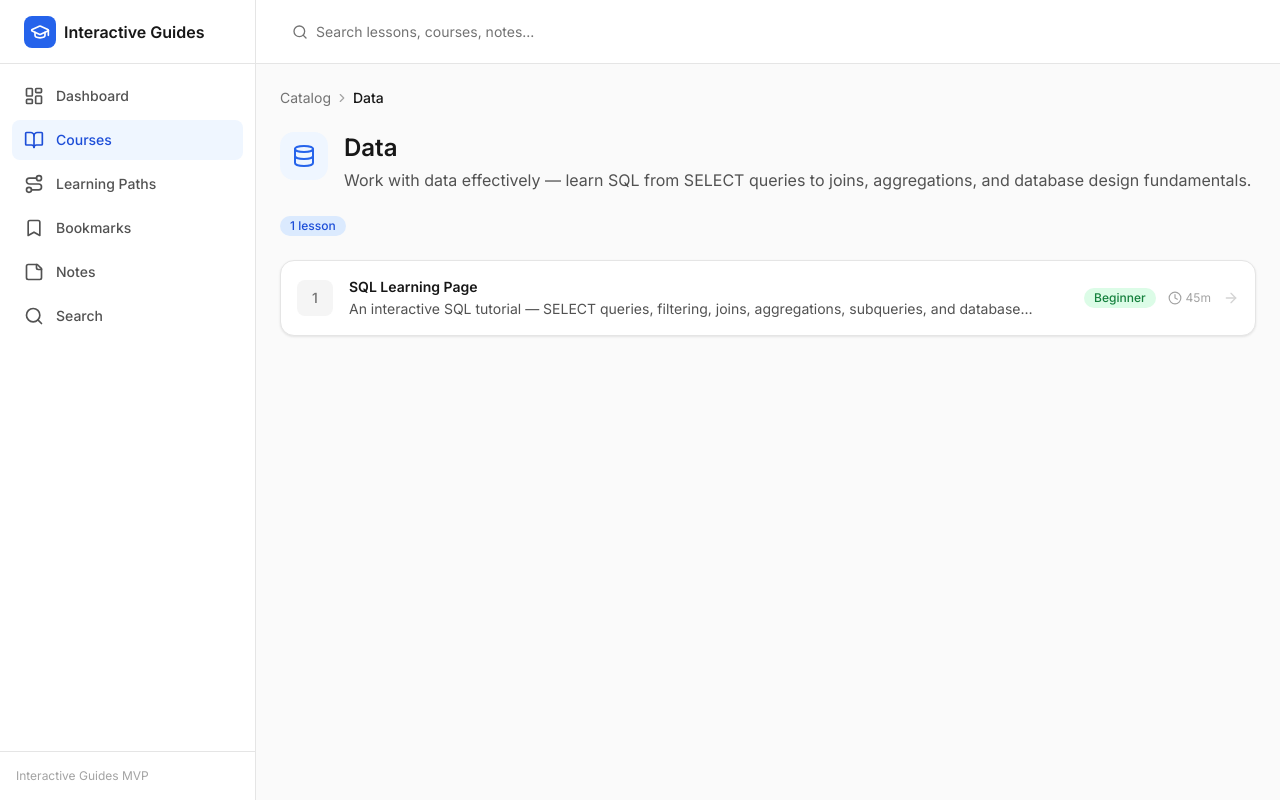
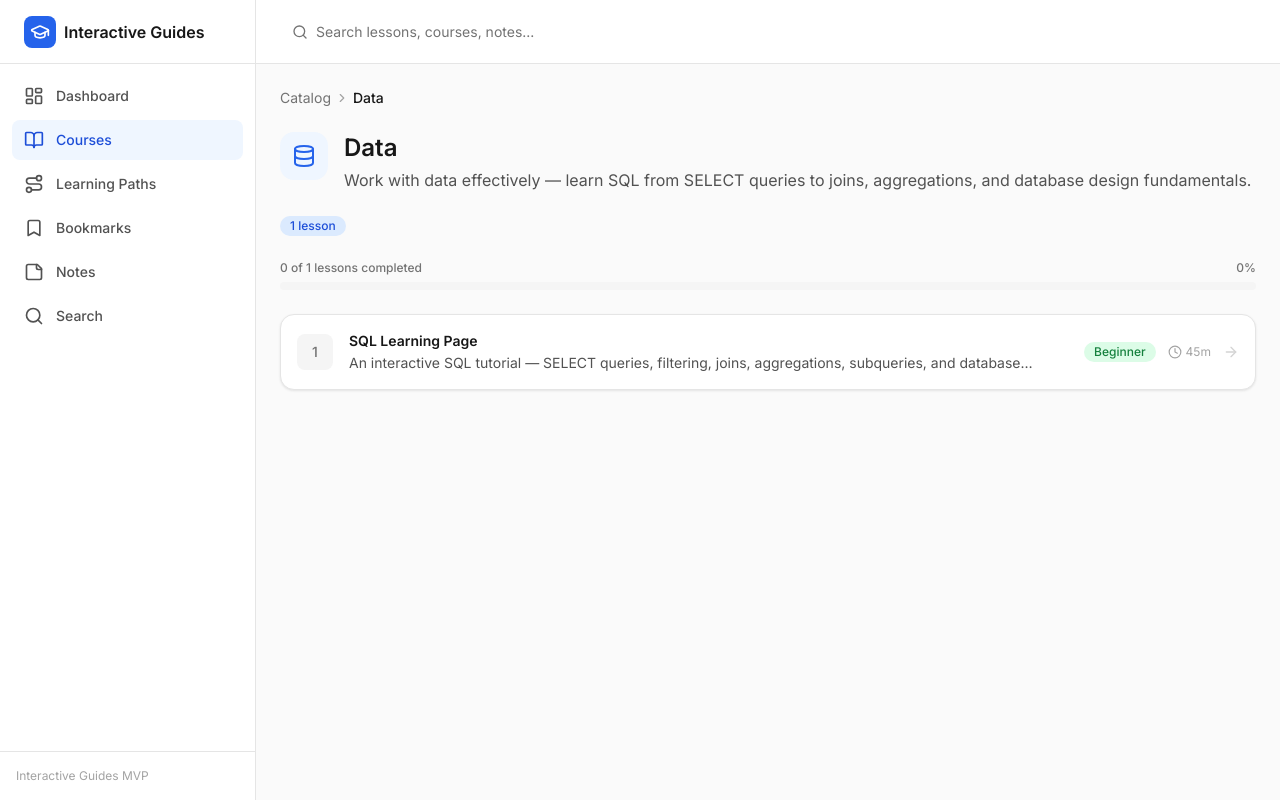
Before and after one commit to Mardakhay/interactive-guides, a React (Vite) app: page /courses/data in a window 1280 px wide. Built offline with nearby package versions, Linux system fonts and the light colour scheme.

Commit message:
Show Category Progress

```diff
--- a/src/app/pages/CourseDetailPage.tsx
+++ b/src/app/pages/CourseDetailPage.tsx
@@ -1,8 +1,9 @@
 import { useMemo } from 'react';
 import { Link, useParams } from 'react-router-dom';
-import { ArrowRight, Clock } from 'lucide-react';
+import { ArrowRight, Check, Clock } from 'lucide-react';
 import { getCategoryById, getLessonsByCategory, getCategoryIcon } from '@/features/content';
-import { Card, Badge } from '@/components/ui';
+import { useProgressStore, computeProgressStats, STATUS_BADGE_VARIANTS } from '@/features/progress';
+import { Card, Badge, ProgressBar } from '@/components/ui';
 import { Breadcrumbs } from '@/components/layout/Breadcrumbs';
 import { EmptyState } from '@/components/feedback';
 import { DIFFICULTY_COLORS, DIFFICULTY_LABELS } from '@/lib/constants';
@@ -14,6 +15,12 @@ export default function CourseDetailPage() {
 
   const category = useMemo(() => (categoryId ? getCategoryById(categoryId) : undefined), [categoryId]);
   const lessons = useMemo(() => (categoryId ? getLessonsByCategory(categoryId) : []), [categoryId]);
+
+  const progressLessons = useProgressStore((s) => s.lessons);
+  const stats = useMemo(
+    () => computeProgressStats(progressLessons, lessons.map((l) => l.id)),
+    [progressLessons, lessons],
+  );
 
   if (!category) {
     return (
@@ -57,18 +64,39 @@ export default function CourseDetailPage() {
         <Badge variant="primary">{lessons.length} {lessons.length === 1 ? 'lesson' : 'lessons'}</Badge>
       </div>
 
+      {stats.total > 0 && (
+        <ProgressBar
+          value={stats.percent}
+          label={`${stats.completed} of ${stats.total} lessons completed`}
+        />
+      )}
+
       <div className="space-y-2">
-        {lessons.map((lesson, index) => (
+        {lessons.map((lesson, index) => {
+          const status = progressLessons[lesson.id]?.status ?? 'not-started';
+          return (
             <Link key={lesson.id} to={lessonPath(lesson.id)}>
               <Card interactive className="group flex items-center gap-4 p-4">
-              <div className="flex h-9 w-9 shrink-0 items-center justify-center rounded-lg bg-neutral-100 text-sm font-medium text-neutral-500">
-                {index + 1}
+                <div
+                  className={cn(
+                    'flex h-9 w-9 shrink-0 items-center justify-center rounded-lg text-sm font-medium',
+                    status === 'completed'
+                      ? 'bg-success-100 text-success-700'
+                      : 'bg-neutral-100 text-neutral-500',
+                  )}
+                >
+                  {status === 'completed' ? <Check className="h-4 w-4" /> : index + 1}
                 </div>
                 <div className="flex-1 min-w-0">
                   <h3 className="text-sm font-semibold text-neutral-900 group-hover:text-primary-700">{lesson.title}</h3>
                   <p className="mt-0.5 line-clamp-1 text-sm text-neutral-600">{lesson.description}</p>
                 </div>
                 <div className="flex shrink-0 items-center gap-3">
+                  {status !== 'not-started' && (
+                    <Badge variant={STATUS_BADGE_VARIANTS[status]}>
+                      {status === 'completed' ? 'Completed' : 'In progress'}
+                    </Badge>
+                  )}
                   <span
                     className={cn(
                       'inline-flex rounded-full px-2.5 py-0.5 text-xs font-medium',
@@ -85,7 +113,8 @@ export default function CourseDetailPage() {
                 </div>
               </Card>
             </Link>
-        ))}
+          );
+        })}
       </div>
     </div>
   );
```
Lines whose indentation alone changed are shown as unchanged.
